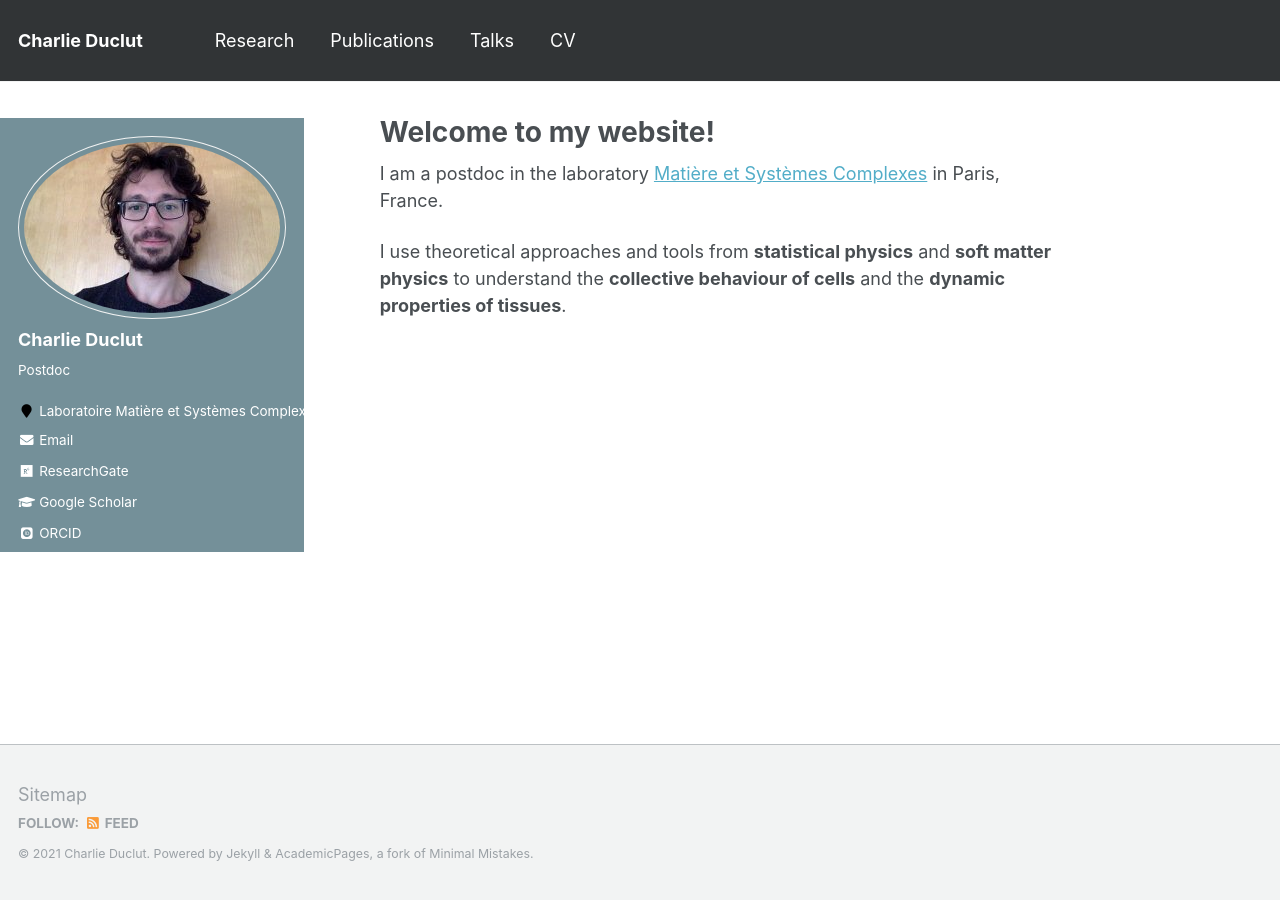
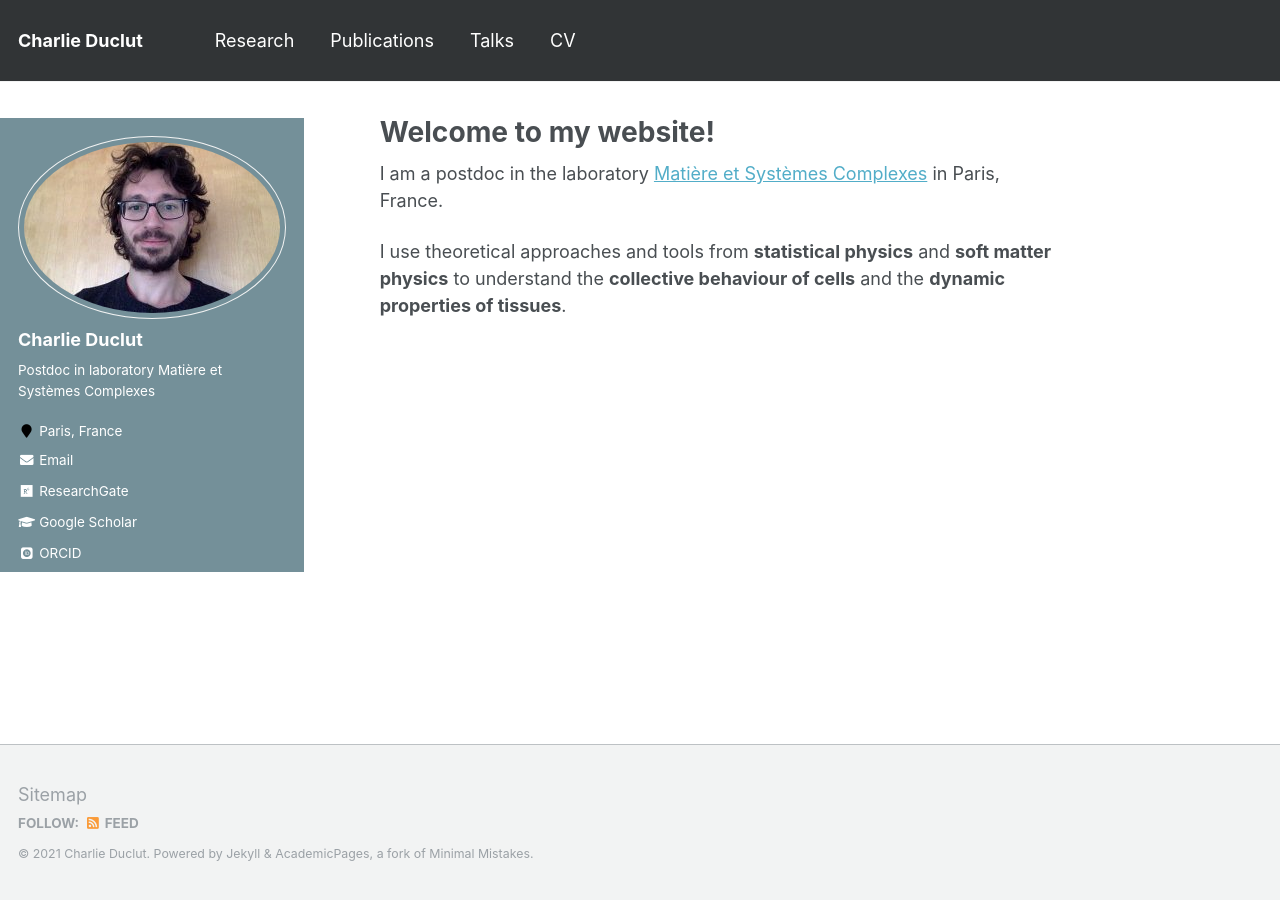
Before and after one commit to charlieduclut/charlieduclut.github.io, a Jekyll site: the page built from _pages/about.md, in a window 1280 px wide. Built offline with Jekyll 4.4.1, drawn with Linux system fonts in a browser that asks for light colours; some web fonts are replaced.

Commit message:
changed bio

```diff
--- a/_config.yml
+++ b/_config.yml
@@ -82,8 +82,8 @@ analytics:
 author:
   name             : "Charlie Duclut"
   avatar           : "profile.jpg" #"profile.png"
-  bio              : "Postdoc" #"Postdoc at the Max Planck Institute for the Physics of Complex Systems"
-  location         : "Laboratoire Matière et Systèmes Complexes, Paris, France" #"Dresden, Germany"
+  bio              : "Postdoc in laboratory Matière et Systèmes Complexes" #"Postdoc at the Max Planck Institute for the Physics of Complex Systems"
+  location         : "Paris, France" #"Dresden, Germany"
   employer         :
   pubmed           : # "https://www.ncbi.nlm.nih.gov/pubmed/?term=john+snow"
   googlescholar    : "https://scholar.google.fr/citations?user=vSDxzLMAAAAJ&hl=fr&oi=ao"
```
